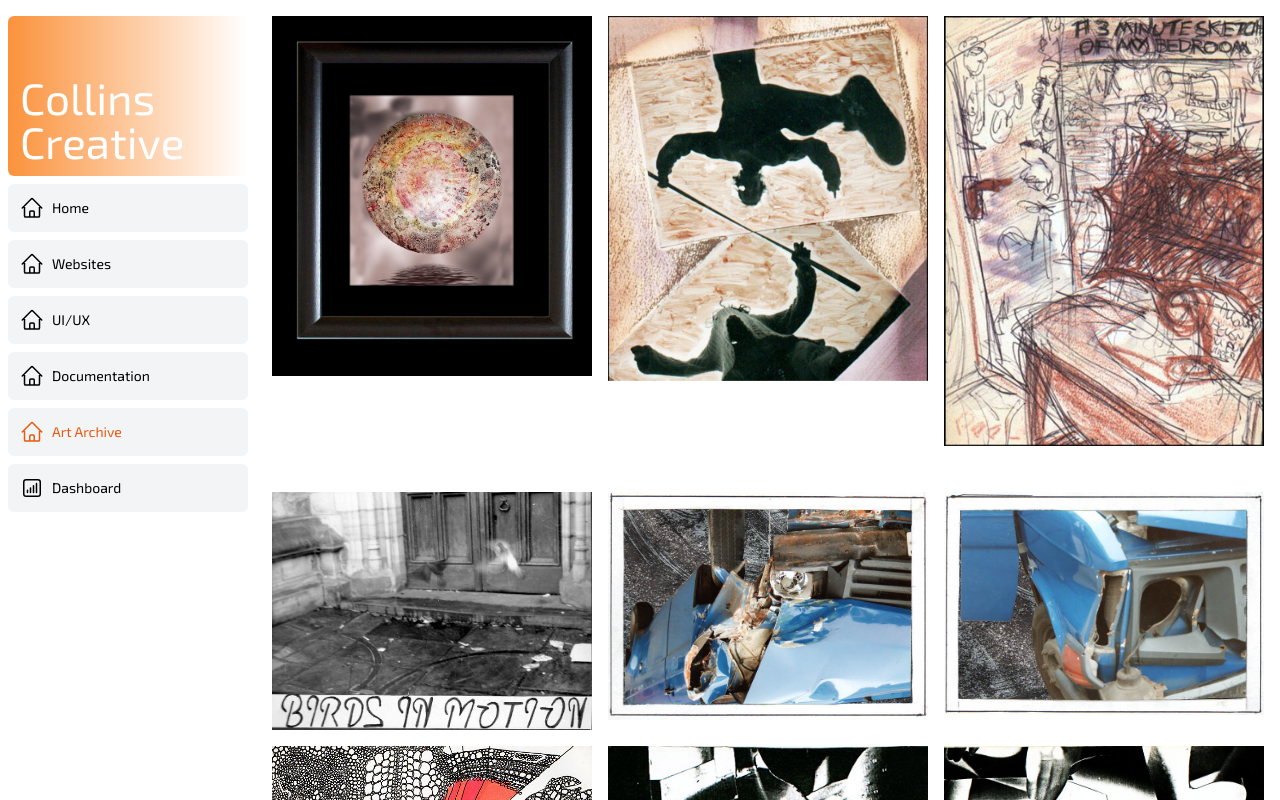
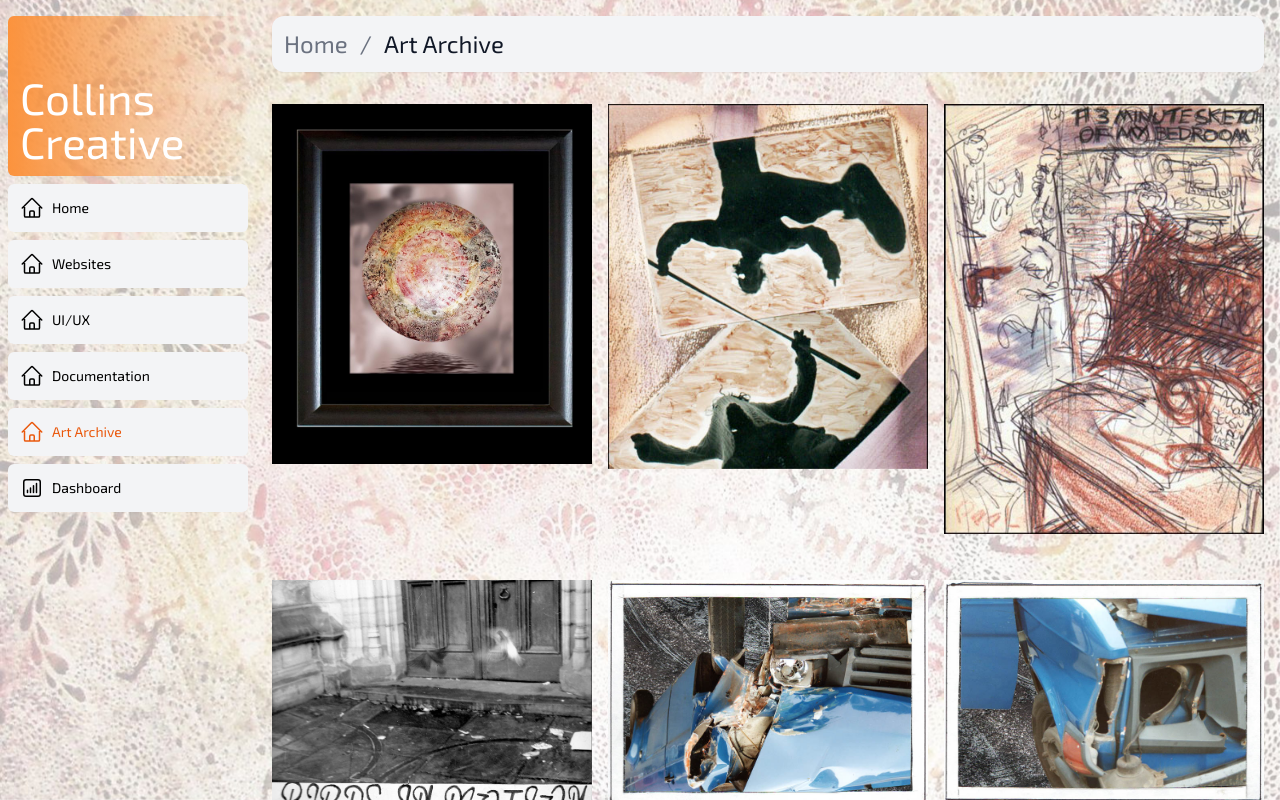
Before and after one commit to stelco/CollinsCreativeReactNextJs, a Next.js app: page /portfolio/art-archive in a window 1280 px wide. Built offline with nearby package versions, Linux system fonts and the light colour scheme.

Commit message:
art archive tweaks

```diff
--- a/app/portfolio/art-archive/page.tsx
+++ b/app/portfolio/art-archive/page.tsx
@@ -1,6 +1,12 @@
 import fs from 'fs';
 import path from 'path';
 import Image from 'next/image';
+import { Metadata } from 'next';
+import Breadcrumbs from '@/app/ui/invoices/breadcrumbs';
+
+export const metadata: Metadata = {
+  title: 'Collins Creative | Art Archive',
+};
 
 async function fetchImages() {
   const imagesDirectory = path.join(process.cwd(), 'public/art-archive');
@@ -24,7 +30,31 @@ export default async function ImageGallery() {
   const images = await fetchImages();
 
   return (
-    <div className="gallery">
+    <main className="flex min-h-screen flex-col">
+
+      <div className="fixed inset-0 z-0">
+        <Image
+          src="/plaque-fullsize-cropped.jpg"
+          alt="Background Image"
+          layout="fill"
+          objectFit="cover"
+          quality={100}
+        />
+      </div>
+
+      <Breadcrumbs
+        breadcrumbs={[
+          { label: 'Home', href: '/portfolio/home' },
+          {
+            label: 'Art Archive',
+            href: '/portfolio/art-archive',
+            active: true,
+          },
+        ]}
+      />
+
+
+    <div className="gallery mt-8">
       {images.map((img) => (
         <div key={img.id} className="gallery-item">
           <Image
@@ -38,5 +68,7 @@ export default async function ImageGallery() {
         </div>
       ))}
     </div>
+
+    </main>
   );
 }
--- a/app/portfolio/documentation/page.tsx
+++ b/app/portfolio/documentation/page.tsx
@@ -30,7 +30,7 @@ export default async function Page() {
         breadcrumbs={[
           { label: 'Home', href: '/portfolio/home' },
           {
-            label: 'UIUX',
+            label: 'Documentation',
             href: '/portfolio/documentation',
             active: true,
           },
```
